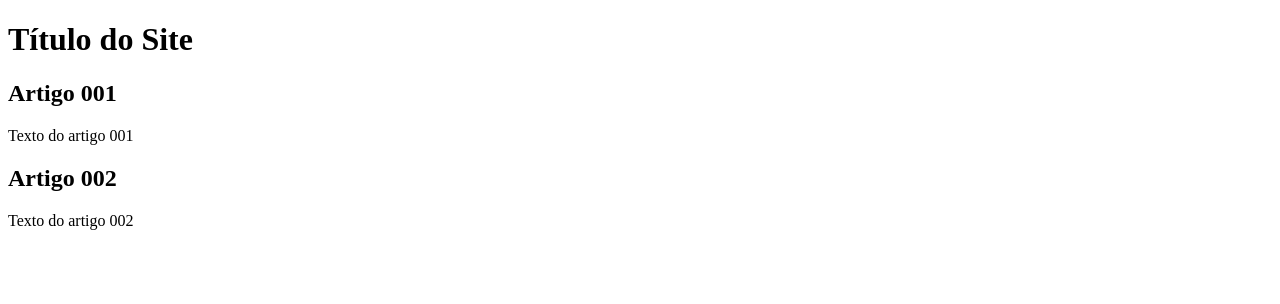
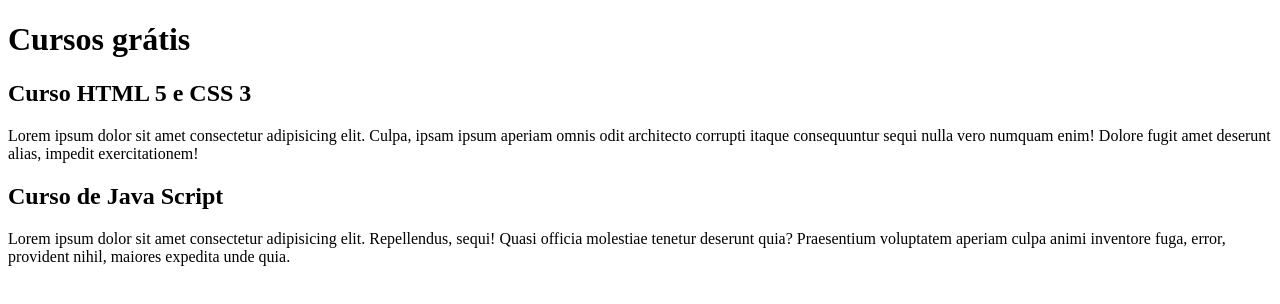
Before and after one commit to yasminrmgoncalves/projeto-site, a plain HTML site: page index.html in a window 1280 px wide. Drawn offline with Linux system fonts and the light colour scheme.

Commit message:
comecei a escrever conteudo

```diff
--- a/index.html
+++ b/index.html
@@ -9,15 +9,15 @@
 <body>
     <main>
         <header>
-            <h1>Título do Site</h1>
+            <h1>Cursos grátis</h1>
         </header>
         <article>
-            <h2>Artigo 001</h2>
-            <p>Texto do artigo 001</p>
+            <h2>Curso HTML 5 e CSS 3</h2>
+            <p>Lorem ipsum dolor sit amet consectetur adipisicing elit. Culpa, ipsam ipsum aperiam omnis odit architecto corrupti itaque consequuntur sequi nulla vero numquam enim! Dolore fugit amet deserunt alias, impedit exercitationem!</p>
         </article>
         <article>
-            <h2>Artigo 002</h2>
-            <p>Texto do artigo 002</p>
+            <h2>Curso de Java Script</h2>
+            <p>Lorem ipsum dolor sit amet consectetur adipisicing elit. Repellendus, sequi! Quasi officia molestiae tenetur deserunt quia? Praesentium voluptatem aperiam culpa animi inventore fuga, error, provident nihil, maiores expedita unde quia.</p>
         </article>
     </main>
 </body>
```
